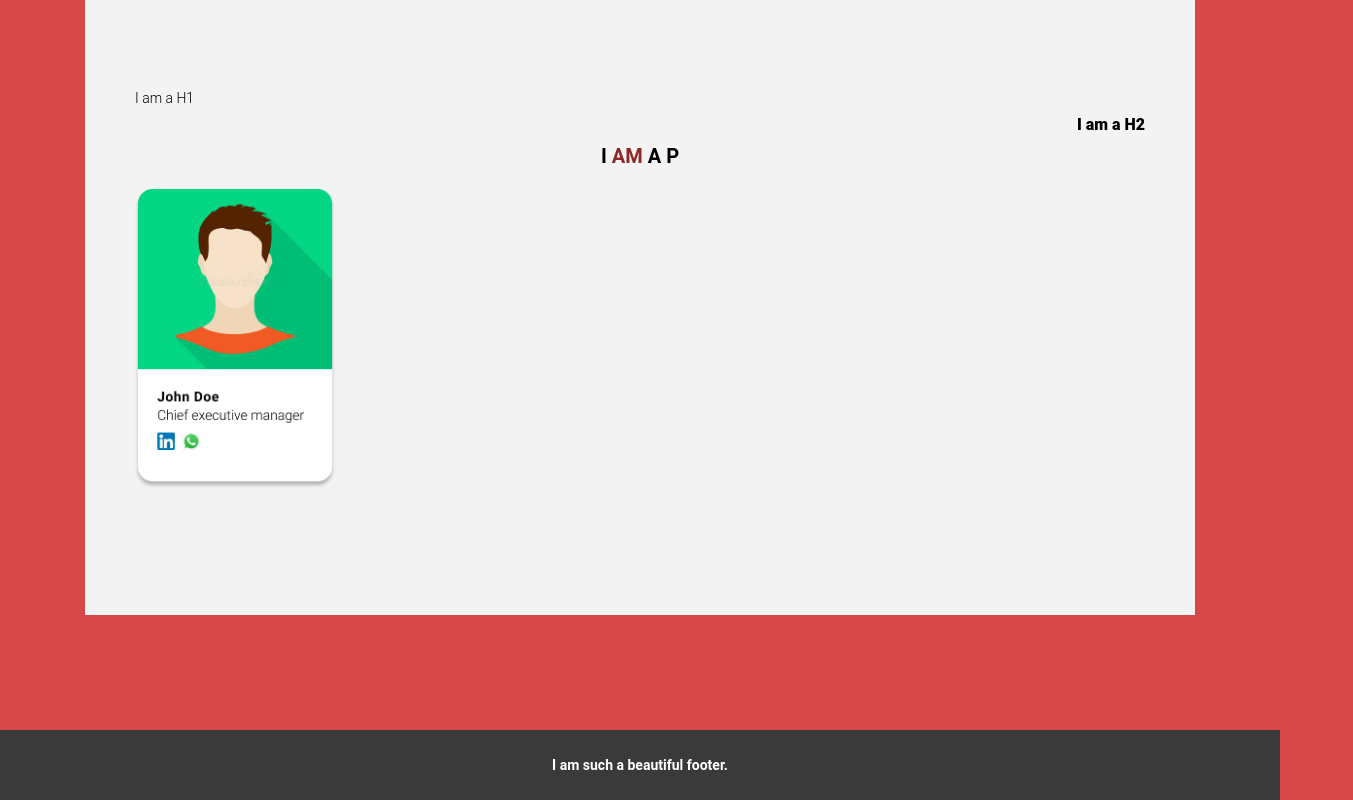
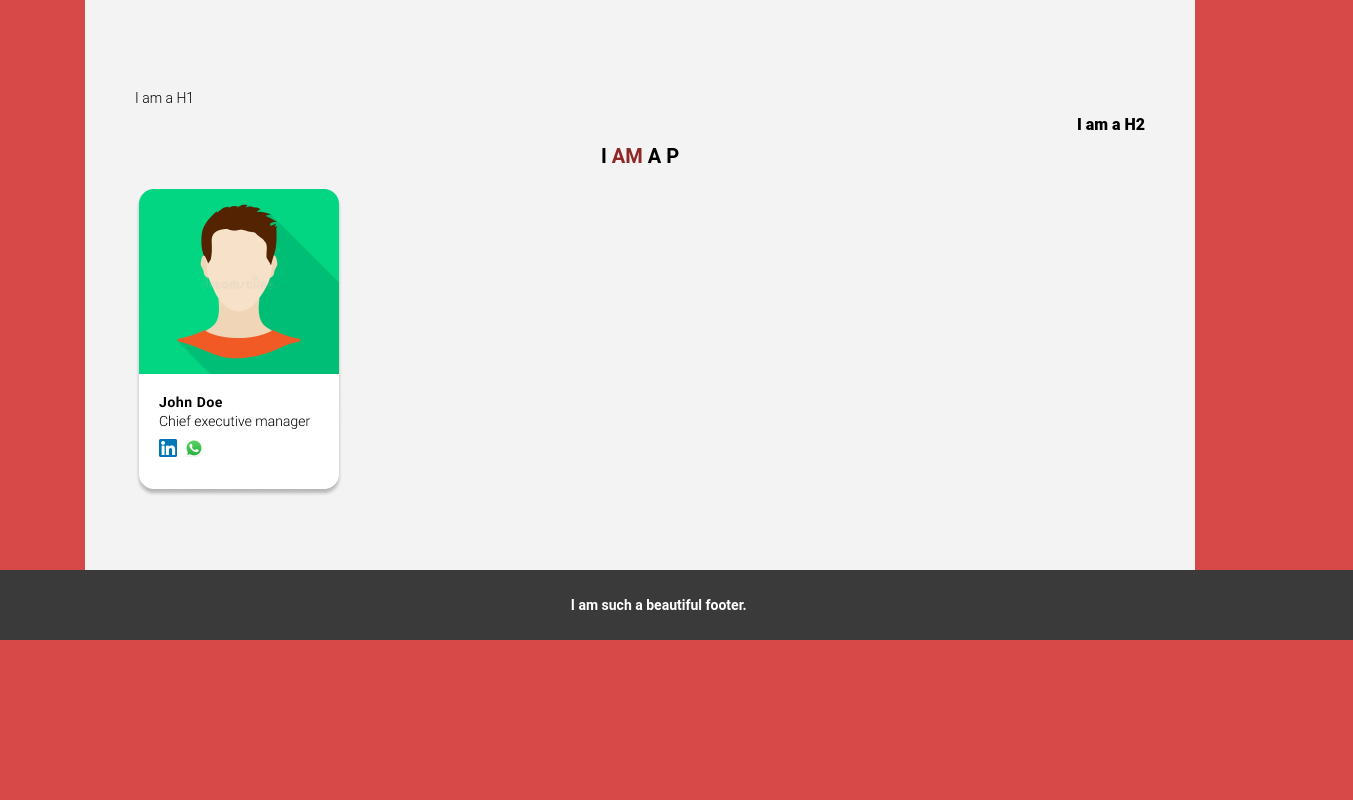
Before and after one commit to Nora-H01/figmaProject, a plain HTML site: page index.html in a window 1280 px wide. Shown: the whole page, 1353 px wide, since content can reach past the window. Drawn offline with Linux system fonts and the light colour scheme.

Commit message:
css style without flex

```diff
--- a/style.css
+++ b/style.css
@@ -10,8 +10,6 @@ html, body {
     margin: 0;
     padding: 0;
     height: 100%;
-    display: flex;
-    flex-direction: column;
 }
 
 html {
@@ -27,20 +25,20 @@ header > h1{
     line-height: 16.41px;
     text-align:justify;
     padding-top: 90px;
-
 }
 
 body {
     background-color: #F3F3F3;
     width: 1110px;
     height: 615px;
-    left: 165px;
-    padding: 0 50px 0 50px;
+    padding: 0 50px;
     margin: 0 auto;
+    position: relative;
+}
 
-    display: flex;
-    flex-direction: column;
-    justify-content: space-between;
+main{
+    margin: 0 auto;
+    padding: 10px 0;
 }
 
 main h2{
@@ -53,7 +51,7 @@ main h2{
     letter-spacing: 7%;
 
     text-align:right;
-    padding-top: 10px;
+    padding-top: -800px;
 }
 
 main h1{
@@ -76,8 +74,6 @@ main h1 span{
 
 .card{
     margin: 20px 0 180px 0;
-    display: flex;
-    justify-content: center;
 
     width: 200px;
     height: 300px;
@@ -87,13 +83,11 @@ main h1 span{
 footer{
     position: absolute;
     background-color: #3A3A3A;
-    width: 100%;
+    width: 125%;
     height: 70px;
-    display: flex;
-    justify-content: center;
-    align-items: center;
-    bottom: 0;
-    left: 0;
+
+    bottom: -25px;
+    left: -120px;
 }
 
 footer p{
@@ -103,4 +97,8 @@ footer p{
     font-size: 14px;
     line-height: 16.41px;
     text-align: center;
+    margin: auto;
+    position: relative;
+    top: 50%;
+    transform: translateY(-50%);
 }
```
